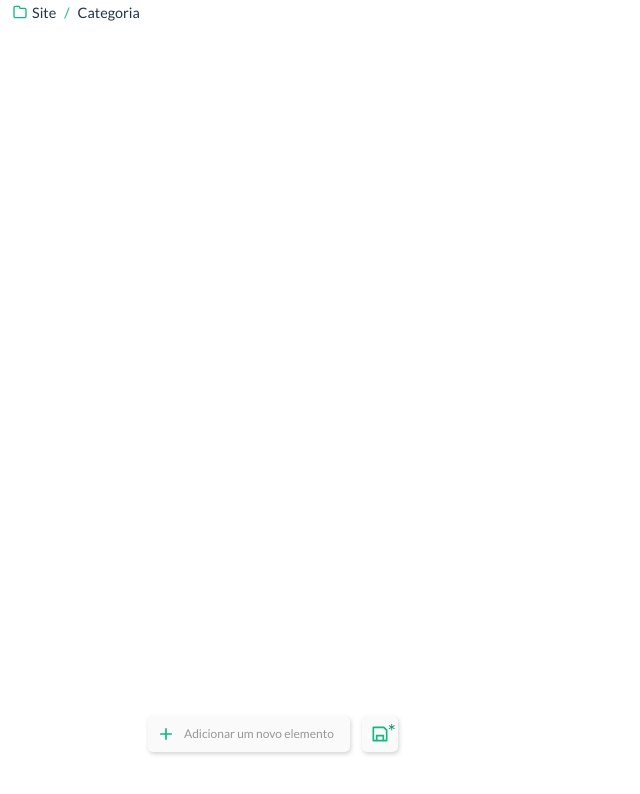
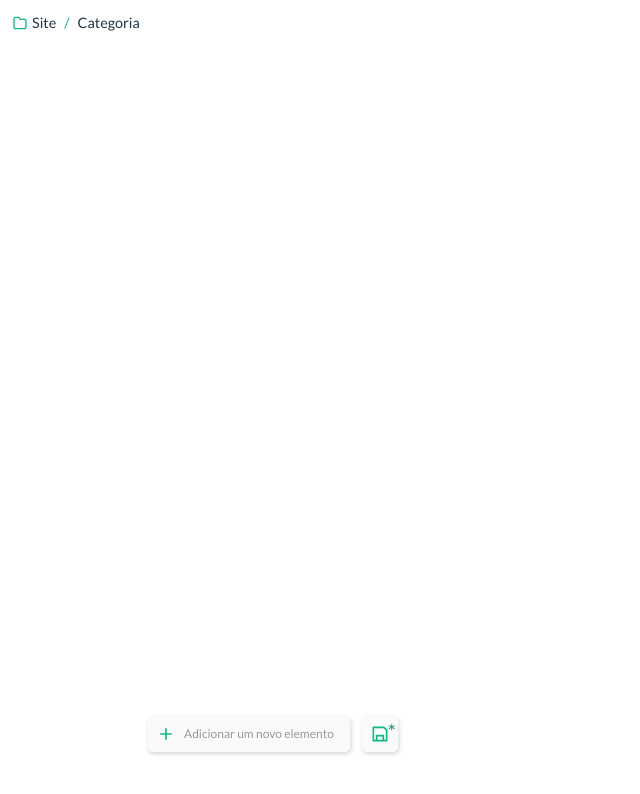
Before and after one commit to Z3ROO/atual, a React (Vite) app in the folder front/: page / in a window 1280 px wide. Shown: the top 794 px of the page, without its empty margins (0-640 px from the left). Built offline with nearby package versions, Linux system fonts and the light colour scheme; no server answers; a web font is replaced by a local one.

Commit message:
fix: styling

```diff
--- a/front/src/index.css
+++ b/front/src/index.css
@@ -30,7 +30,7 @@
 }
 
 .top-bar {
-  height: 1.75rem;
+  height: 2.5rem;
   padding: .5rem .25rem;
   margin-left: .5rem;
   font-size: .9rem;
@@ -63,6 +63,7 @@
   height: 100%;
   padding: .25rem .5rem;
   width: 80%;
+  max-width: 1024px;
   margin: 0 auto;
 }
 
@@ -229,6 +230,8 @@
   background-color: rgb(224, 224, 224);
   box-shadow: 1px 1px 3px rgba(100, 100, 100, 0.137);
   border-style: none;
+  margin: 1rem;
+  padding: 0;
 }
 
 .custom-img {
```
